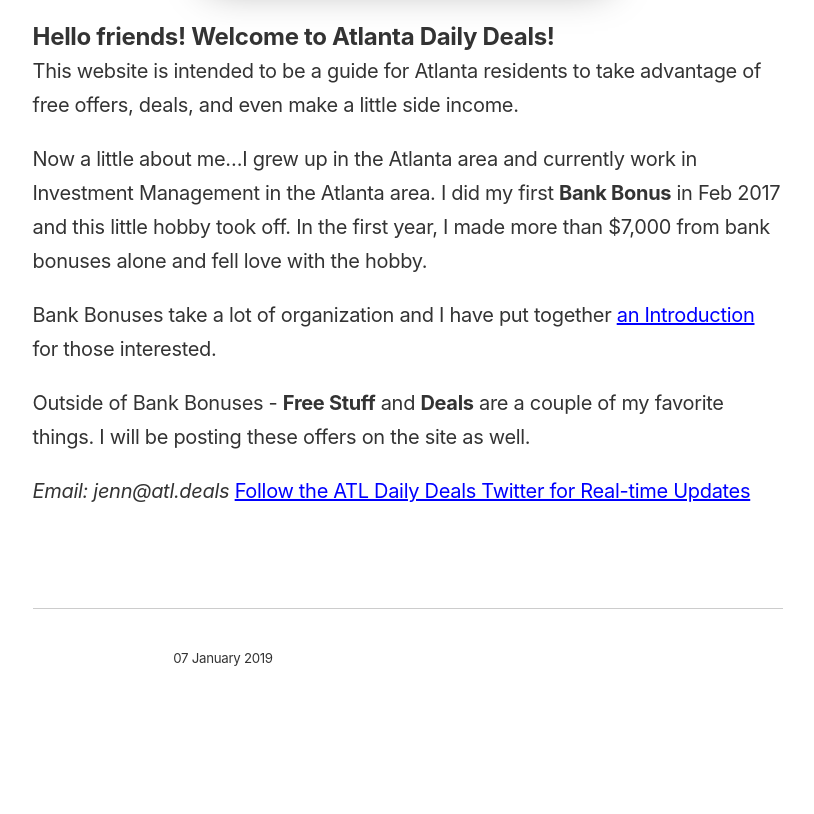
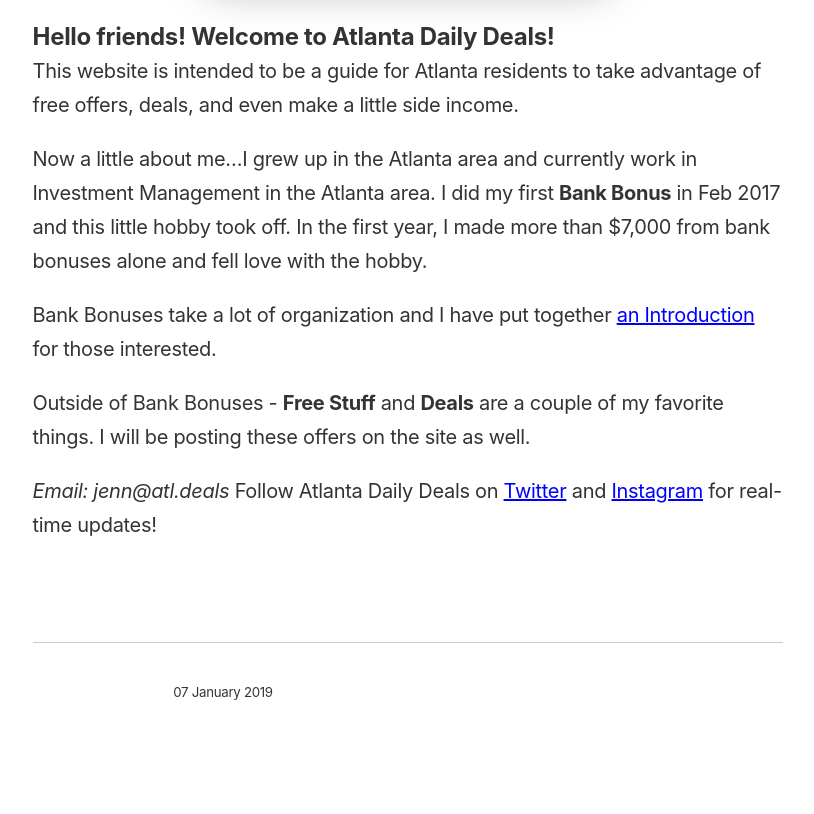
Before and after one commit to ohiosveryown/atldeals, a Jekyll site: the page built from _posts/2019-01-10-post-one.markdown, in a window 1280 px wide. Shown: the part 653-1467 px from the top of the page, without its empty margins (232-1046 px from the left). Built offline with Jekyll 4.4.1, drawn with Linux system fonts in a browser that asks for light colours; before the commit the page ends 1433 px from its top, so only the background shows below that.

Commit message:
Updated Post One

```diff
--- a/_posts/2019-01-10-post-one.markdown
+++ b/_posts/2019-01-10-post-one.markdown
@@ -22,4 +22,4 @@
 Outside of Bank Bonuses - **Free Stuff** and **Deals** are a couple of my favorite things. I will be posting these offers on the site as well.
 
 *Email: jenn@atl.deals*
-[Follow the ATL Daily Deals Twitter for Real-time Updates](https://twitter.com/atl_dealss)
+Follow Atlanta Daily Deals on [Twitter](https://twitter.com/atl_dealss) and [Instagram](https://www.instagram.com/atl.deals/) for real-time updates!
```
